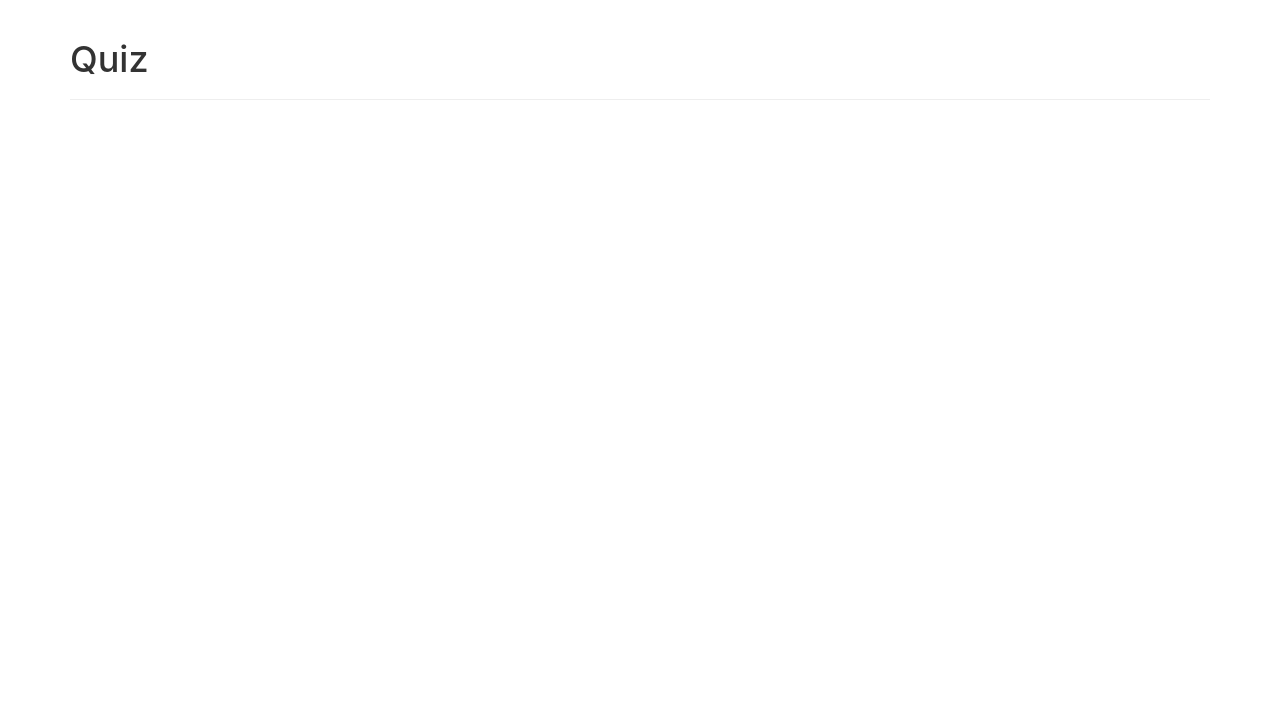
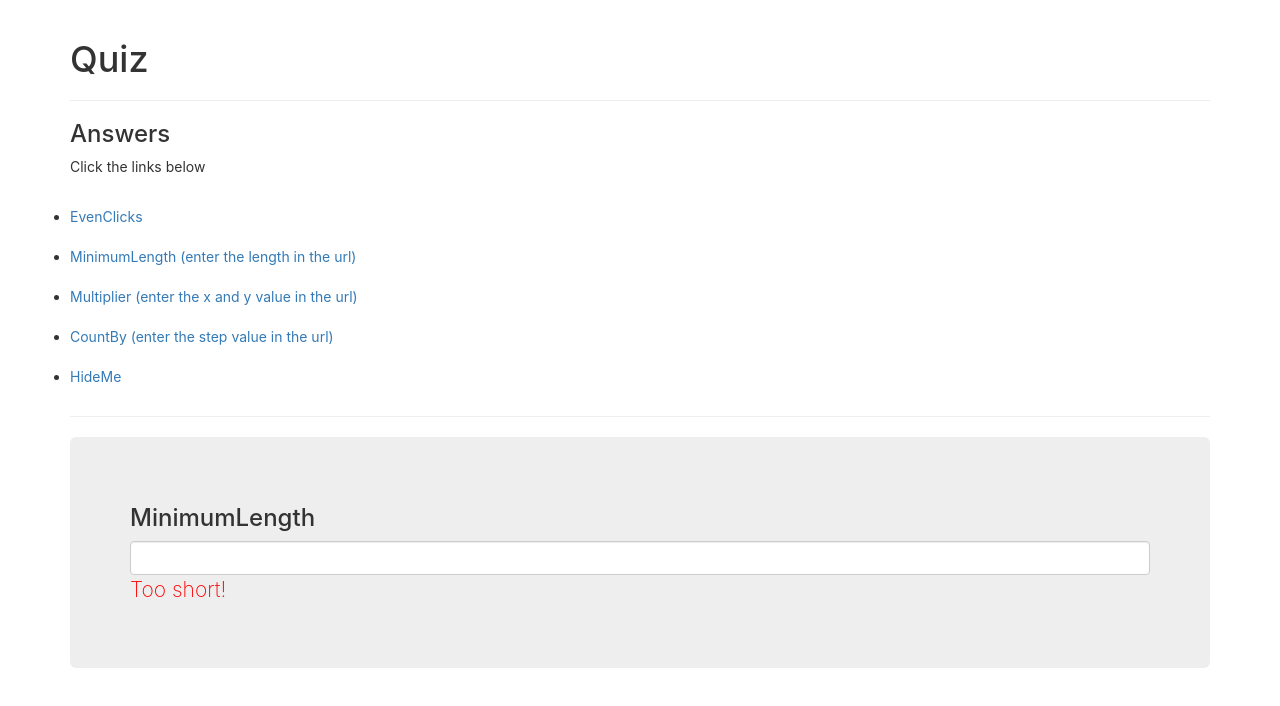
Before and after one commit to kitespin/React_Quiz_Answers, a React (Create React App) app: page /minimumlength/1 in a window 1280 px wide. Shown: the top 706 px of the page. Built offline with nearby package versions, Linux system fonts and the light colour scheme.

Commit message:
added props to minimum length and added links

```diff
--- a/src/App.js
+++ b/src/App.js
@@ -14,24 +14,21 @@ import EvenClicks from "./EvenClicks";
 import CountBy from "./CountBy";
 import HideMe from "./HideMe";
 import MinimumLength from "./MinimumLength";
+import FourOhFour from "./FourOhFour";
+import Home from "./Home";
 
 
 const App = () => (
 
   <Router>
     <React.Fragment>
-
-      <Header />
-      {/* <Multiplier x={ 5 } y= { 7 } /> */}
-      {/* <EvenClicks /> */}
-      {/*<CountBy step={5}/> */}
-      {/*<HideMe>I love cheese triangles</HideMe> */}
-      {/* <MinimumLength /> */}
-
+    <Header/>
       <Switch>
-
+      <Route exact path="/" component={ Home }/>
       <Route exact path="/evenclicks" component={ EvenClicks }/>
-      <Route exact path="/minimumlength" component={ MinimumLength }/>
+      <Route path="/minimumlength/:length" render={ ({ match }) => (
+        <MinimumLength length={ +match.params.length } />
+         ) } />
       <Route path="/multiplier/:x/:y" render={ ({ match }) => (
         <Multiplier x={ +match.params.x } y={ +match.params.y } />
          ) } />
@@ -41,11 +38,10 @@ const App = () => (
       <Route path="/hideme" render={ () => (
         <HideMe>I love cheese triangles</HideMe>
          ) } />
-
+      <Route component={ FourOhFour }/>
      </Switch>
     </React.Fragment>
   </Router>
-
 );
 
 export default App;
--- /dev/null
+++ b/src/FourOhFour.js
@@ -0,0 +1,4 @@
+import React from "react";
+const FourOhFour = () =>
+<h1>404 Page Not Found!</h1>
+export default FourOhFour;
--- a/src/Header.js
+++ b/src/Header.js
@@ -1,8 +1,35 @@
 import React from "react";
 // we use className to add classes for Bootstrap styling
+// import Link from ReactRouter
+import { Link } from "react-router-dom";
 const Header = () => (
   <header className="page-header">
-    <h1>Quiz</h1>
+  	<h1>Quiz</h1>
+  	<hr/>
+    <h3>Answers</h3>
+    <p>Click the links below</p>
+    <br/>
+   <ul className="list-group">
+    <li>
+      <Link to="/evenclicks">EvenClicks</Link>
+    </li>
+    <br/>
+    <li>
+      <Link to="/minimumlength/:length">MinimumLength (enter the length in the url)</Link>
+    </li>
+    <br/>
+    <li>
+      <Link to="/multiplier/:x/:y">Multiplier (enter the x and y value in the url)</Link>
+    </li>
+    <br/>
+    <li>
+      <Link to="/countby/:step">CountBy (enter the step value in the url)</Link>
+    </li>
+    <br/>
+    <li>
+      <Link to="/hideme">HideMe</Link>
+    </li>
+  </ul>
   </header>
  );
 export default Header;
--- /dev/null
+++ b/src/Home.js
@@ -0,0 +1,10 @@
+import React from "react";
+// we use className to add classes for Bootstrap styling
+// import Link from ReactRouter
+import { Link } from "react-router-dom";
+const Home = () => (
+  <header className="page-header">
+
+  </header>
+ );
+export default Home;
--- a/src/MinimumLength.js
+++ b/src/MinimumLength.js
@@ -22,6 +22,7 @@ handleChange(e) {
 
 
   render() {
+    let { length } = this.props
     return (
       <div className="form-group jumbotron">
         <h3>MinimumLength</h3>
@@ -32,7 +33,7 @@ handleChange(e) {
           className="form-control"
         />
 
-        <p handleChange={ this.handleChange } style = {{ color: "red" }}>{ this.state.input.length < 30  ? "Too short!" : "" }</p>
+        <p handleChange={ this.handleChange } style = {{ color: "red" }}>{ this.state.input.length < length ? "Too short!" : "" }</p>
       </div>
     );
   }
```
